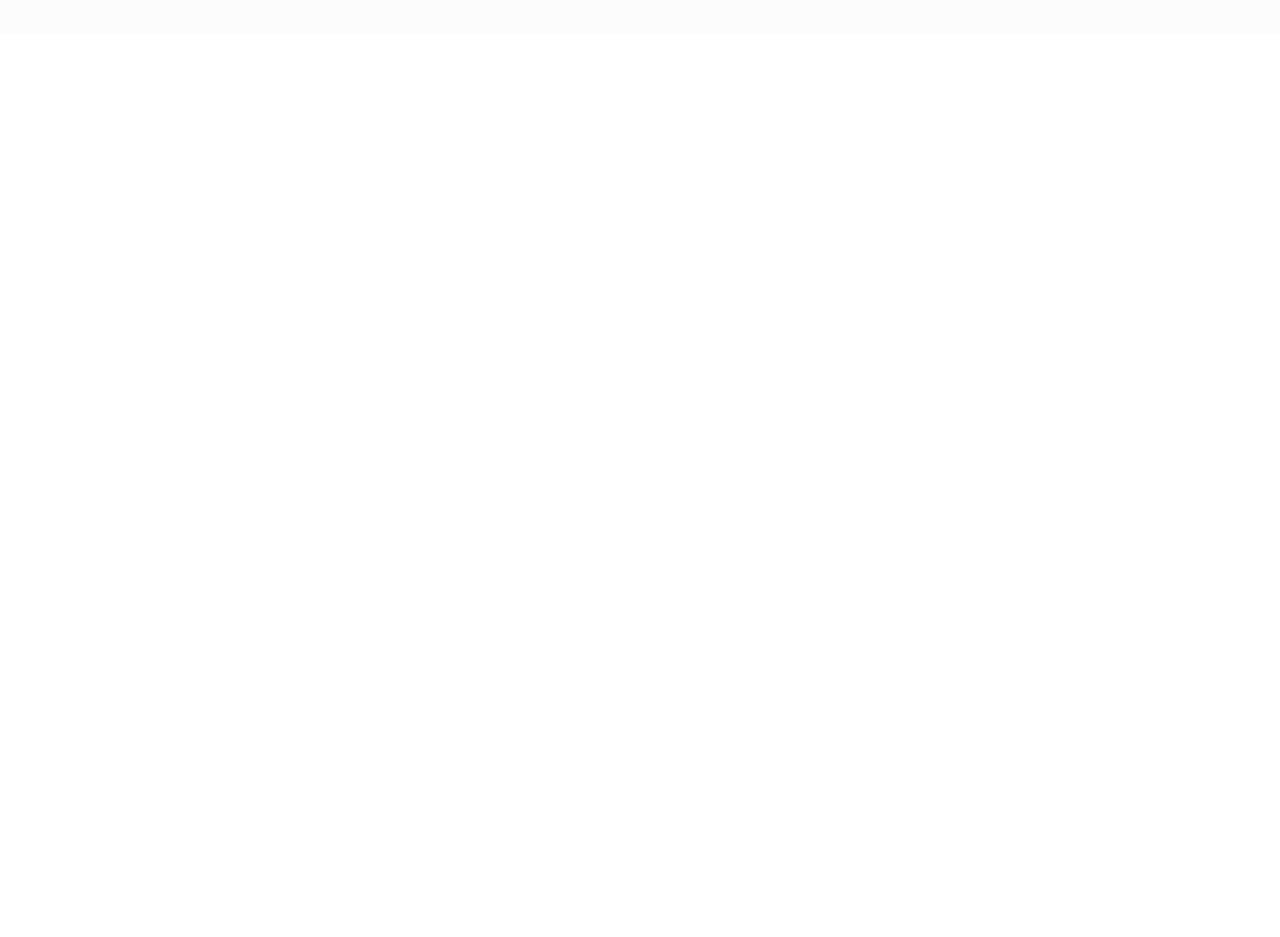
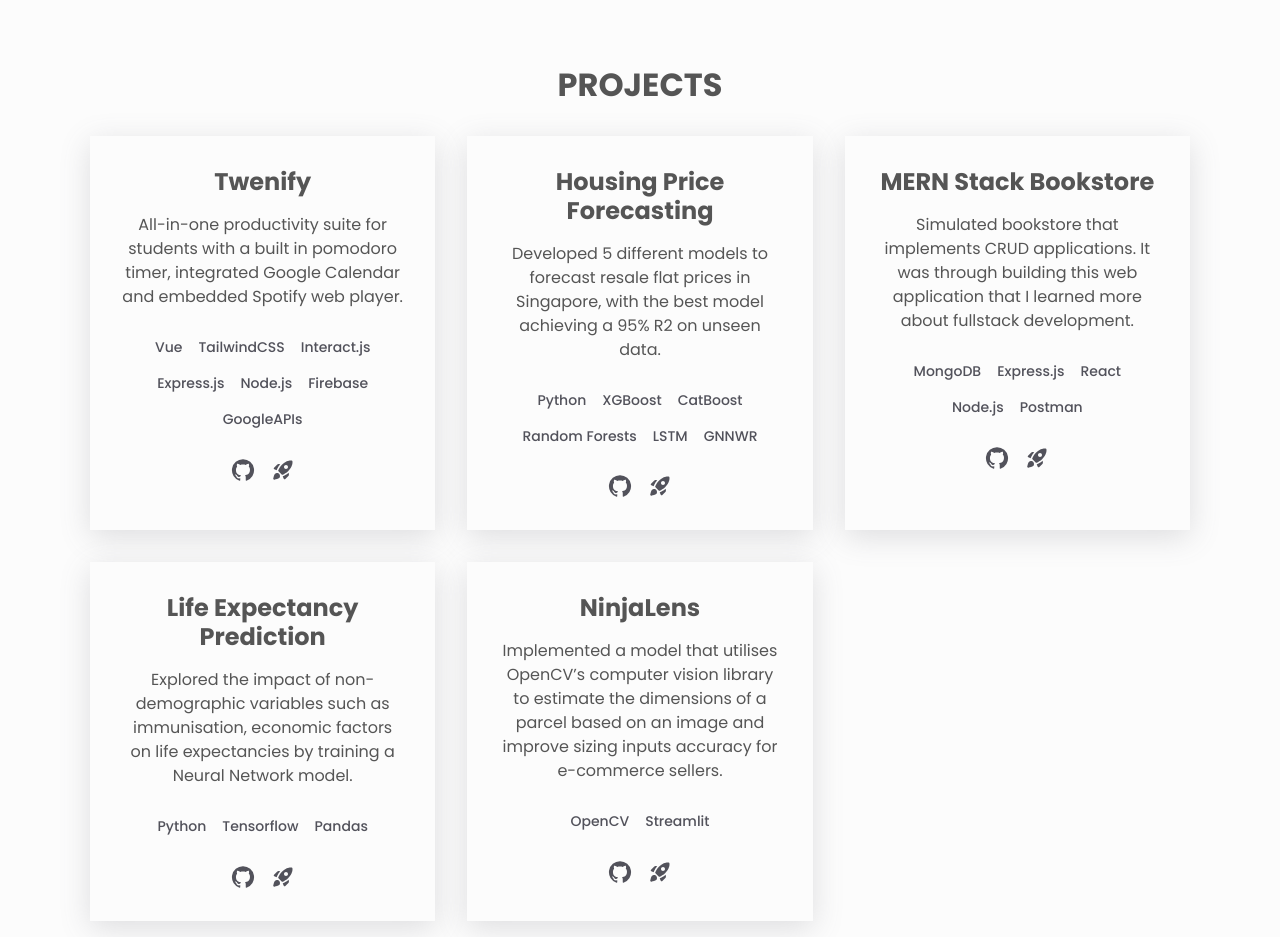
Before and after one commit to andersooi/portfolio-app, a React (Vite) app: page / in a window 1280 px wide. Shown: the part 1300-2237 px from the top of the page. Before the commit the page ends 1334 px from the top, so only its background shows below. Built offline with nearby package versions, Linux system fonts and the light colour scheme.

Commit message:
feat: add projects section

```diff
--- a/src/App.jsx
+++ b/src/App.jsx
@@ -1,6 +1,7 @@
 import Header from './components/Header/Header';
 import About from './components/About/About';
 import Experiences from './components/Experiences/Experiences';
+import Projects from './components/Projects/Projects';
 import './App.css';
 
 const App = () => {
@@ -11,6 +12,7 @@
       <main className='mx-auto my-0 p-4'>
         <About />
         <Experiences />
+        <Projects />
       </main>
 
     </div>
--- a/src/components/Experiences/Experiences.jsx
+++ b/src/components/Experiences/Experiences.jsx
@@ -27,7 +27,7 @@
     title: "National Youth Council",
     role: "Strategic Planning Intern",
     description: [
-      "Streamlined department’s decision-making process through data cleaning and visualisation techniques using Microsoft Excel & Tableau",
+      "Streamlined department's decision-making process through data cleaning and visualisation techniques using Microsoft Excel & Tableau",
     ],
     technologies: ["Tableau", "Microsoft Excel"],
   },
@@ -36,12 +36,12 @@
 
 const Experiences = () => {
     return (
-        <section className="section ">
+        <section id="experiences" className="section">
             <h2 className="section__title font-bold">Experiences</h2>
             <div>
-                {experiences.map((experience) => (
+                {experiences.map((experience, index) => (
                     <ExperienceContainer
-                        key={experience.id}
+                        key={index}
                         experience={experience}
                     />
                 ))}
--- /dev/null
+++ b/src/components/ProjectContainer/ProjectContainer.css
@@ -0,0 +1,4 @@
+.project {
+    box-shadow: rgba(100, 100, 111, 0.2) 0px 7px 29px 0px;
+    transition: transform 0.2s linear;
+}
--- /dev/null
+++ b/src/components/ProjectContainer/ProjectContainer.jsx
@@ -0,0 +1,30 @@
+import { GitHub } from "@mui/icons-material";
+import RocketLaunchRoundedIcon from '@mui/icons-material/RocketLaunchRounded';
+import './ProjectContainer.css';
+
+const ProjectContainer = ({ project }) => {
+    return (
+        <div className="project p-8 my-0 mx-auto text-center hover:-translate-y-2">
+            <h3 className="font-bold">{project.title}</h3>
+            <p className="mt-4">{project.description}</p>
+            <div className="flex flex-wrap justify-center my-5 mx-0">
+                {project.technologies.map((tech) => (
+                    <span
+                        key={tech}
+                        className="m-2 font-medium text-sm text-zinc-600"
+                    >
+                        {tech}
+                    </span>
+                ))}
+            </div>
+            <a href={project.sourceCode} aria-label="source code" className="link link--icon text-zinc-600" target="_blank">
+                <GitHub />
+            </a>
+            <a href={project.livePreview} aria-label="live preview" className="link link--icon text-zinc-600 ml-4" target="_blank">
+                <RocketLaunchRoundedIcon />
+            </a>
+        </div>
+    )
+}
+
+export default ProjectContainer;
--- /dev/null
+++ b/src/components/Projects/Projects.css
@@ -0,0 +1,4 @@
+.project__grid {
+    max-width: 1100px;
+    grid-template-columns: repeat(auto-fit, minmax(18em, 1fr));
+}
--- /dev/null
+++ b/src/components/Projects/Projects.jsx
@@ -0,0 +1,58 @@
+import ProjectContainer from "../ProjectContainer/ProjectContainer";
+import './Projects.css';
+
+const projects = [
+    {
+        title: "Twenify",
+        description: "All-in-one productivity suite for students with a built in pomodoro timer, integrated Google Calendar and embedded Spotify web player.",
+        technologies: ["Vue", "TailwindCSS", "Interact.js", "Express.js", "Node.js", "Firebase", "GoogleAPIs"],
+        sourceCode: "https://github.com/andersooi/twenify",
+        livePreview: "https://twenity.vercel.app/"
+    },
+    {
+        title: "Housing Price Forecasting",
+        description: "Developed 5 different models to forecast resale flat prices in Singapore, with the best model achieving a 95% R2 on unseen data. ",
+        technologies: ["Python", "XGBoost", "CatBoost", "Random Forests", "LSTM", "GNNWR"],
+        sourceCode: "https://github.com/andersooi/Housing-Price-Time-Series-Forecasting",
+        livePreview: "https://github.com/andersooi/Housing-Price-Time-Series-Forecasting"
+    },
+    {
+        title: "MERN Stack Bookstore",
+        description: "Simulated bookstore that implements CRUD applications. It was through building this web application that I learned more about fullstack development.",
+        technologies: ["MongoDB", "Express.js", "React", "Node.js", "Postman"],
+        sourceCode: "https://github.com/andersooi/bookstore",
+        livePreview: "https://github.com/andersooi/bookstore"
+    },
+    {
+        title: "Life Expectancy Prediction",
+        description: "Explored the impact of non-demographic variables such as immunisation, economic factors on life expectancies by training a Neural Network model.",
+        technologies: ["Python", "Tensorflow", "Pandas"],
+        sourceCode: "https://github.com/andersooi/Life-Expectancy-Prediction-",
+        livePreview: "https://github.com/andersooi/Life-Expectancy-Prediction-"
+    },
+    {
+        title: "NinjaLens",
+        description: "Implemented a model that utilises OpenCV’s computer vision library to estimate the dimensions of a parcel based on an image and improve sizing inputs accuracy for e-commerce sellers.",
+        technologies: ["OpenCV", "Streamlit"],
+        sourceCode: "https://github.com/mcbebu/LogistiPals",
+        livePreview: "https://marcussyeo-logistipals-main-vy9cvn.streamlit.app/"
+    }
+];
+
+const Projects = () => {
+    return (
+        <section id="projects" className="section">
+            <h2 className="section__title font-bold">Projects</h2>
+            <div className="project__grid grid gap-8 my-0 mx-auto">
+                {projects.map((project, index) => (
+                    <ProjectContainer
+                        key={index}
+                        project={project}
+                    />
+                ))}
+            </div>
+        </section>
+    )
+}
+
+export default Projects;
```
Also changed, not shown: src/App.css (indentation only).
